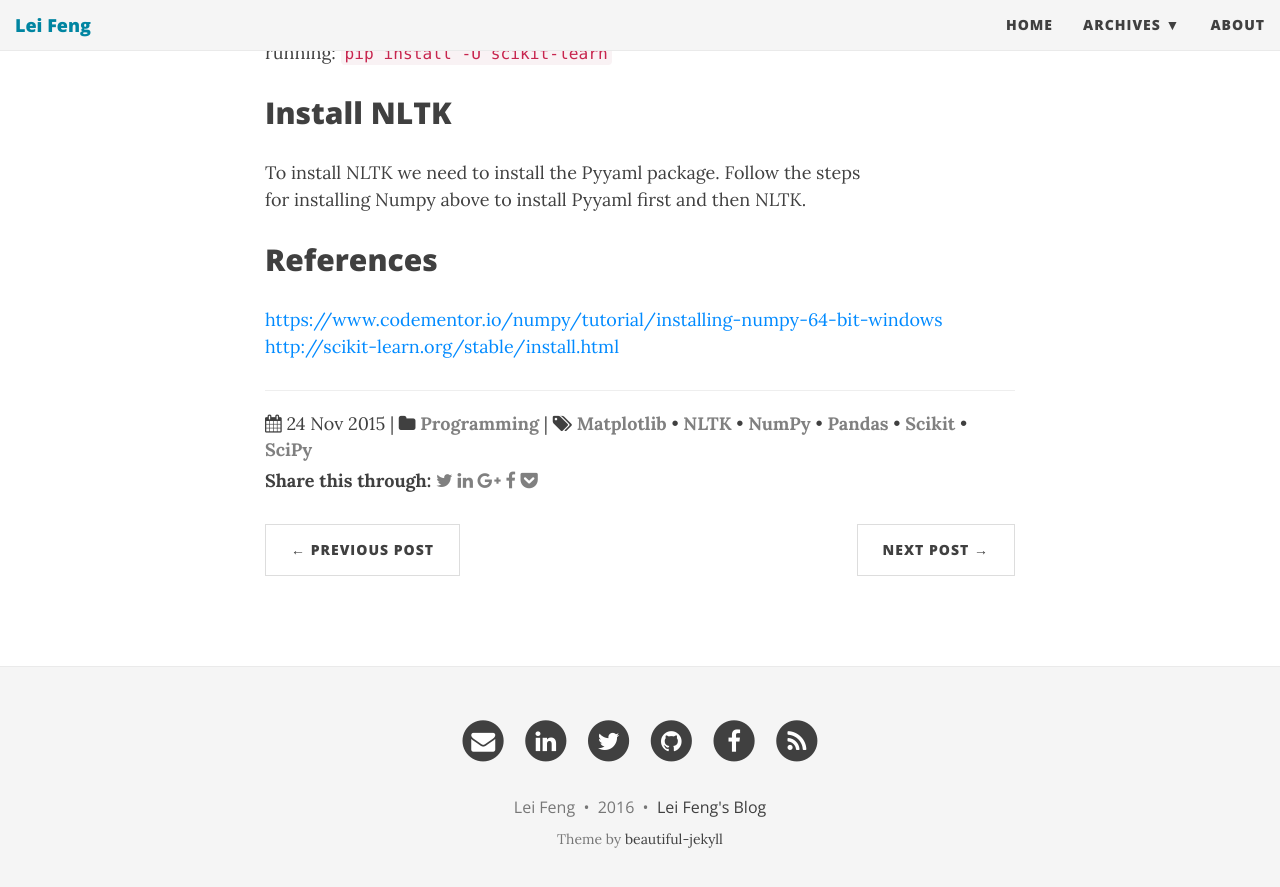
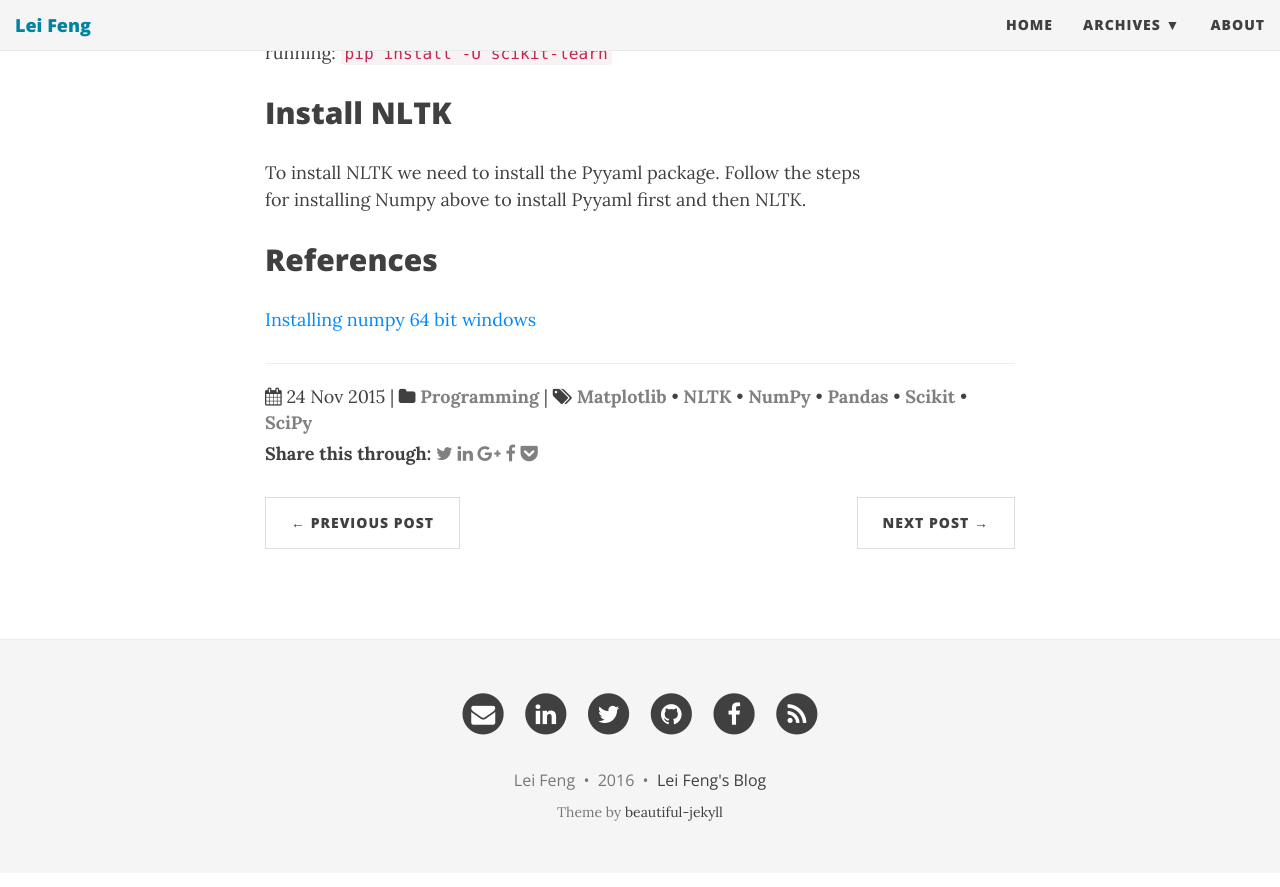
Before and after one commit to stonefl/stonefl.github.io, a Jekyll site: the page built from _posts/2015-11-25-how-to-install-numpy-scipy-scikit-learn-pandas-matplotlib-and-nltk-libraries-for-python-3-on-windows.markdown, in a window 1280 px wide and 900 px high, scrolled down 1519 px. Shown: the top 887 px of the window. Built offline with Jekyll 4.4.1, drawn with Linux system fonts in a browser that asks for light colours; nearby versions of some CDN libraries; comment, search, counter and statistics services are not loaded.

Commit message:
Updated 2015-11-25-how-to-install-numpy-scipy-scikit-learn-pandas-matplotlib-and-nltk-libraries-for-python-3-on-windows.markdown

```diff
--- a/_posts/2015-11-25-how-to-install-numpy-scipy-scikit-learn-pandas-matplotlib-and-nltk-libraries-for-python-3-on-windows.markdown
+++ b/_posts/2015-11-25-how-to-install-numpy-scipy-scikit-learn-pandas-matplotlib-and-nltk-libraries-for-python-3-on-windows.markdown
@@ -59,5 +59,4 @@ To install NLTK we need to install the Pyyaml package. Follow the steps for in
 
 ## References
 
-<https://www.codementor.io/numpy/tutorial/installing-numpy-64-bit-windows>
-<http://scikit-learn.org/stable/install.html>
+[Installing numpy 64 bit windows](https://www.codementor.io/numpy/tutorial/installing-numpy-64-bit-windows)
```
